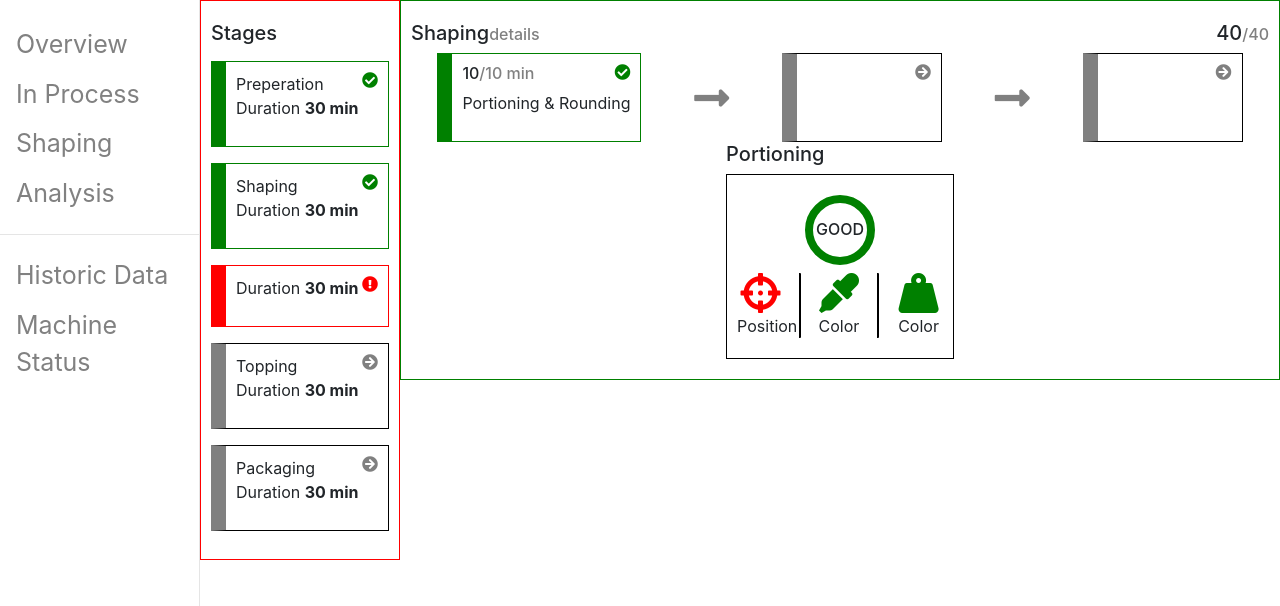
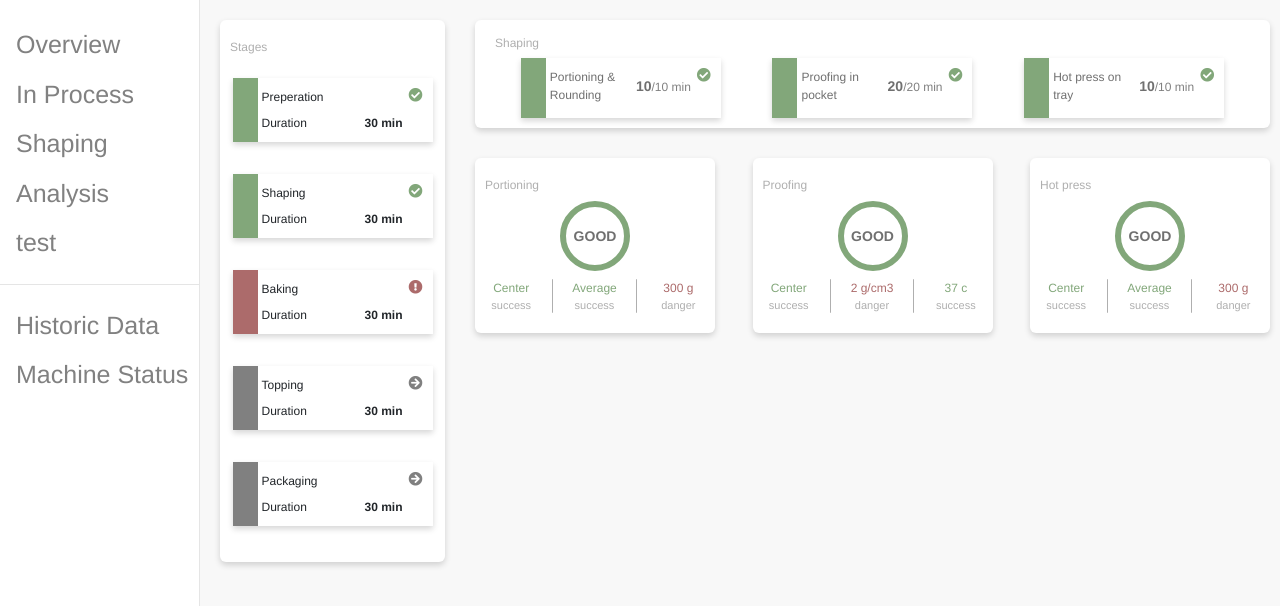
Before and after one commit to osterdalh/internetOfPizza, a React (Create React App) app: page /shaping in a window 1280 px wide. Shown: the top 606 px of the page. Built offline with nearby package versions, Linux system fonts and the light colour scheme.

Commit message:
styling added

```diff
--- a/src/App.css
+++ b/src/App.css
@@ -1,3 +1,9 @@
+body{
+  font-family: Helvetica Neue,Helvetica,Arial,sans-serif !important;
+}
+
 .pageContent{
   margin-left: 200px;
+  height: 100vh;
+  background-color: #f8f8f8;
 }
--- a/src/App.js
+++ b/src/App.js
@@ -21,11 +21,13 @@ function App() {
           <Route exact path="/process">
             <Process />
           </Route>
-          <Route path="/process/:id">
+          <Route exact path="/process/:id">
             id details
           </Route>
           <Route path="/shaping">
             <Shaping/>
+          </Route>
+          <Route path="/test">
           </Route>
         </div>
       </Switch>
--- /dev/null
+++ b/src/Styles/Styles.scss
@@ -0,0 +1,3 @@
+$success-color: #82a77a;
+$danger-color: #ac6b6b;
+$neutral-color:#d9d9d9;
--- a/src/components/CircleInfo/CircleInfo.scss
+++ b/src/components/CircleInfo/CircleInfo.scss
@@ -1,21 +1,24 @@
+
+@import '../../Styles/Styles.scss';
+
 .circle{
     height: 70px;
     width: 70px;
     border-radius: 50%;
-    border: 8px solid gray;
+    border: 6px solid gray;
     position: relative;
     margin: 0 auto;
     .circleText{
         position: absolute;
         text-align: center;
         width: 100%;
-        top: calc(50% - 10px);
+        top: calc(50% - 8px);
     }
 }
 
 .success {
-    border-color: green;
+    border-color:$success-color;
 }
 .danger {
-    border-color: red;
+    border-color: $danger-color;
 }
--- a/src/components/DetailedInfobox/DetailedInfobox.js
+++ b/src/components/DetailedInfobox/DetailedInfobox.js
@@ -3,32 +3,37 @@ import './DetailedInfobox.scss'
 import CircleInfo from '../CircleInfo/CircleInfo'
 import IconInfo from '../IconInfo/IconInfo'
 
-const DetailedInfobox = () => {
+
+
+
+const DetailedInfobox = ({ name, circleText, sensors }) => {
     return (
         <div>
-            <h5>Portioning </h5>
             <div className="DetailedInfobox">
+                <h5>{name} </h5>
+
                 <CircleInfo type="success">
-                    <h6>GOOD</h6>
+                    <h6>{circleText}</h6>
                 </CircleInfo>
                 <div className="row pt-2">
-                    <div className="col-4 justify-content-center devider">
-                        <IconInfo icon="position" type="danger">
-                            <p className="m-0">Position</p>
-                        </IconInfo>
-                    </div>
+                    {
+                        sensors.map(sensor => {
+                            return (
+                                <div className="col-4 text-center justify-content-center devider">
+                                    <div className={`sensorValue ${sensor.type}`}>
+                                        {sensor.value}
 
-                    <div className="col-4 devider">
-                        <IconInfo icon="color" type="success">
-                            <p className="m-0">Color</p>
-                        </IconInfo>
-                    </div>
+                                    </div>
+                                    <div className="sensorName">
+                                        {sensor.type}
 
-                    <div className="col-4">
-                        <IconInfo icon="weight" type="success">
-                            <p className="m-0">Color</p>
-                        </IconInfo>
-                    </div>
+                                    </div>
+                                </div>
+                            )
+                        })
+                    }
+
+
 
                 </div>
 
--- a/src/components/DetailedInfobox/DetailedInfobox.scss
+++ b/src/components/DetailedInfobox/DetailedInfobox.scss
@@ -1,10 +1,41 @@
-.DetailedInfobox{
+@import "../../Styles/Styles.scss";
+
+.DetailedInfobox {
     padding: 20px 10px;
-    border: 1px solid black;
-
-    .devider{
-        border-right: 2px solid black;
+    width: 240px;
+    background-color: white;
+    border-radius: 6px;
+    box-shadow: 0 3px 6px 0 rgba(0, 0, 0, 0.16);
+    h5 {
+        font-size: 12px;
+        color: #afafaf;
+    }
+    h6 {
+        font-size: 14px;
+        font-weight: bold;
+        color: #707070;
+        margin: 0;
+    }
+    .devider {
+        border-right: 1px solid #afafaf;
         border-radius: 1px;
-
+    }
+    .devider:last-child{
+        border: none;
+    }
+    .danger {
+        color: $danger-color;
+    }
+    .success {
+        color: $success-color;
+    }
+    .sensorValue {
+        font-size: 12px;
+        font-weight: 500;
+    }
+    .sensorName {
+        font-size: 11px;
+        font-weight: 500;
+        color: #afafaf;
     }
 }
--- a/src/components/IconInfo/IconInfo.js
+++ b/src/components/IconInfo/IconInfo.js
@@ -20,11 +20,11 @@ const getIcon = (name, type) => {
     }
 }
 
-const IconInfo = ({icon, type, children}) => {
+const IconInfo = ({ icon, type, children }) => {
     return (
         <div className="IconInfo">
             <div className="text-center">
-            {getIcon(icon, type)}
+                {getIcon(icon, type)}
             </div>
             <div className="text-center">
                 {children}
--- a/src/components/InfoBox/Infobox.js
+++ b/src/components/InfoBox/Infobox.js
@@ -1,12 +1,15 @@
 import React from 'react'
 import './Infobox.scss'
 
-const Infobox = ({ title, type, children }) => {
+const Infobox = ({ type, children }) => {
     return (
         <div className={`Infobox ${type ? type : ''}`}>
-            {title} {type === 'success' ? <i className="float-right fas fa-check-circle"></i> : (type === 'danger' ? <i className="float-right fas fa-exclamation-circle"></i> : <i className="float-right fas fa-arrow-circle-right"></i>)}
+            <div className="infoIcon">
+                {type === 'success' ? <i className="float-right fas fa-check-circle"></i> : (type === 'danger' ? <i className="float-right fas fa-exclamation-circle"></i> : <i className="float-right fas fa-arrow-circle-right"></i>)}
+            </div>
 
             {children}
+
         </div>
     )
 }
--- a/src/components/InfoBox/Infobox.scss
+++ b/src/components/InfoBox/Infobox.scss
@@ -1,24 +1,37 @@
+@import '../../Styles/Styles.scss';
+
+
 .Infobox{
-    border: 1px solid black;
-    border-left: 15px solid gray;
-    padding: 10px;
+    border-left: 25px solid gray;
+    padding: 10px 30px 10px 4px;
     min-width: 160px;
+    width: 200px;
+    margin: 0 auto;
+    box-shadow: 0 3px 6px 0 rgba(0, 0, 0, 0.16);
+    position: relative;
+    .infoIcon{
+        position: absolute;
+        right: 10px;
+        i{
+            font-size: 14px;
+        }
+    }
 }
 
 .danger{
-    border-left-color: red;
+    border-left-color: $danger-color;
 
 }
 .success{
-    border-left-color: green;
+    border-left-color: $success-color;
 
 }
 
 .fa-check-circle{
-    color: green;
+    color: $success-color;
 }
 .fa-exclamation-circle{
-    color: red;
+    color:$danger-color;
 }
 
 .fa-arrow-circle-right{
--- a/src/components/Sidebar/Sidebar.js
+++ b/src/components/Sidebar/Sidebar.js
@@ -16,6 +16,7 @@ const Sidebar = () => {
                 <Link to="/process">In Process</Link>
                 <Link to="/shaping">Shaping</Link>
                 <Link to="/analysis">Analysis</Link>
+                <Link to="/test">test</Link>
                 <hr />
                 <Link to="/history">Historic Data</Link>
                 <Link to="/machinestatus">Machine Status</Link>
--- a/src/pages/Shaping/Shaping.js
+++ b/src/pages/Shaping/Shaping.js
@@ -15,7 +15,7 @@ const StagesDetails = () => {
             type: 'success'
         },
         {
-            tage: 'Baking',
+            stage: 'Baking',
             type: 'danger'
         },
         {
@@ -32,17 +32,28 @@ const StagesDetails = () => {
     return (
         <div className="StagesDetails">
             <h5>Stages</h5>
+            <div className="d-flex flex-column justify-content-between">
+
+
                 {
                     stages.map((stage, index) => {
                         return (
-                        <div key={index} className="py-2">
-                            <Infobox type={stage.type} title={stage.stage}>
-                                <p>Duration <span className="font-weight-bold">30 min</span></p>
+                            <div key={index} className="py-3">
+                                <Infobox type={stage.type}>
+                                    <div className="stage">
+                                        <div className="mb-2">
+                                            <span>{stage.stage}</span>
+                                        </div>
+                                        <div>
+                                            <div>Duration <span className="font-weight-bold float-right">30 min</span></div>
+                                        </div>
+                                    </div>
                                 </Infobox>
                             </div>
                         )
                     })
                 }
+            </div>
         </div>
     )
 }
@@ -50,34 +61,102 @@ const StagesDetails = () => {
 const ShapingDetails = () => {
     return (
         <div className="ShapingDetails">
-            <div className="d-flex justify-content-between">
-                <div>
-                    <h5 className="d-inline-block">Shaping</h5><h6 className="d-inline-block secondaryStyle">details</h6>
-                </div>
-                <div>
-                    <h5 className="d-inline-block">40</h5><h6 className="d-inline-block secondaryStyle">/40</h6>
-
-                </div>
-
-            </div>
 
             <div className="infoDetailsContainer">
+                <h5 className="d-inline-block">Shaping</h5>
+
                 <div className="d-flex justify-content-around align-self-center">
                     <Infobox type="success">
-                        <h6>10<span className="secondaryStyle">/10 min</span></h6>
-                        <p>Portioning & Rounding</p>
+                        <div className="infoboxText d-flex align-items-center">
+                            <p className="m-0  w-50 float-left d-inline-block">Portioning & Rounding</p>
+                            <div className="m-0 w-50 text-right">
+                                <span className="infoboxText-bold m-0 w-50">10</span>
+                                <span className="secondaryStyle">/10 min</span>
+                            </div>
+                        </div>
                     </Infobox>
-                    <i className="align-self-center fas fa-long-arrow-alt-right"></i>
-                    <Infobox></Infobox>
-                    <i className="align-self-center fas fa-long-arrow-alt-right"></i>
+                    <Infobox type="success">
+                        <div className="infoboxText d-flex align-items-center">
+                            <p className="m-0  w-50 float-left d-inline-block">Proofing in pocket</p>
+                            <div className="m-0 w-50 text-right">
+                                <span className="infoboxText-bold m-0 w-50">20</span>
+                                <span className="secondaryStyle">/20 min</span>
+                            </div>
+                        </div>
+                    </Infobox>
 
-                    <Infobox></Infobox>
+                    <Infobox type="success">
+                        <div className="infoboxText d-flex align-items-center">
+                            <p className="m-0  w-50 float-left d-inline-block">Hot press on tray</p>
+                            <div className="m-0 w-50 text-right">
+                                <span className="infoboxText-bold m-0 w-50">10</span>
+                                <span className="secondaryStyle">/10 min</span>
+                            </div>
+                        </div>
+                    </Infobox>
                 </div>
 
 
             </div>
-            <div className="d-flex justify-content-around">
-            <DetailedInfobox></DetailedInfobox>
+            <div className="d-flex justify-content-between">
+                <DetailedInfobox name="Portioning" circleText="GOOD" sensors={[
+                    {
+                        name: "Position",
+                        value: "Center",
+                        type: "success"
+
+                    },
+                    {
+                        name: "Color",
+                        value: "Average",
+                        type: "success"
+
+                    },
+                    {
+                        name: "Weight",
+                        value: "300 g",
+                        type: "danger"
+
+                    }]}></DetailedInfobox>
+                <DetailedInfobox name="Proofing" circleText="GOOD" sensors={[
+                    {
+                        name: "Diameter",
+                        value: "Center",
+                        type: "success"
+
+                    },
+                    {
+                        name: "Density",
+                        value: "2 g/cm3",
+                        type: "danger"
+
+                    },
+                    {
+                        name: "Temperature",
+                        value: "37 c",
+                        type: "success"
+
+                    }]}></DetailedInfobox>
+                <DetailedInfobox name="Hot press" circleText="GOOD" sensors={[
+                    {
+                        name: "Position",
+                        value: "Center",
+                        type: "success"
+
+                    },
+                    {
+                        name: "Color",
+                        value: "Average",
+                        type: "success"
+
+                    },
+                    {
+                        name: "Weight",
+                        value: "300 g",
+                        type: "danger"
+
+                    }]}></DetailedInfobox>
+
             </div>
         </div>
     )
--- a/src/pages/Shaping/Shaping.scss
+++ b/src/pages/Shaping/Shaping.scss
@@ -1,24 +1,57 @@
-.leftSide{
-    width: 200px;
-    border: 1px solid red;
-    .StagesDetails{
+.leftSide {
+    width: 225px;
+    margin: 20px;
+    background-color: white;
+    border-radius: 6px;
+    box-shadow: 0 3px 6px 0 rgba(0, 0, 0, 0.16);
+    .StagesDetails {
         padding: 20px 10px;
+        h5{
+            font-size: 12px;
+            color: #afafaf;
+        }
+        .Infobox{
+        }
+        .stage{
+            font-size: 12px;
+        }
     }
 }
 
-.rightSide{
-    width: calc(100% - 200px);
-    border: 1px solid green;
+.rightSide {
+    .infoDetailsContainer {
+        border-radius: 6px;
+        box-shadow: 0 3px 6px 0 rgba(0, 0, 0, 0.16);
+        background-color: #ffffff;
+        padding: 10px 20px;
+        margin-bottom: 30px;
+        h5{
+            font-size: 12px;
+            color: #afafaf;
+        }
+    }
+    width: calc(100% - 265px);
     float: right;
-    .ShapingDetails{
+    .ShapingDetails {
         width: 100%;
         padding: 20px 10px;
     }
-    .fa-long-arrow-alt-right{
+    .Infobox {
+        height: 60px;
+    }
+    .fa-long-arrow-alt-right {
         font-size: 40px;
         color: gray;
     }
+    .infoboxText {
+        font-size: 12px !important;
 
+        color: #707070;
+    }
+    .infoboxText-bold{
+        font-size: 14px;
+        font-weight: bold;
+    }
 }
 
 .secondaryStyle {
```
Lines whose indentation alone changed are shown as unchanged.
